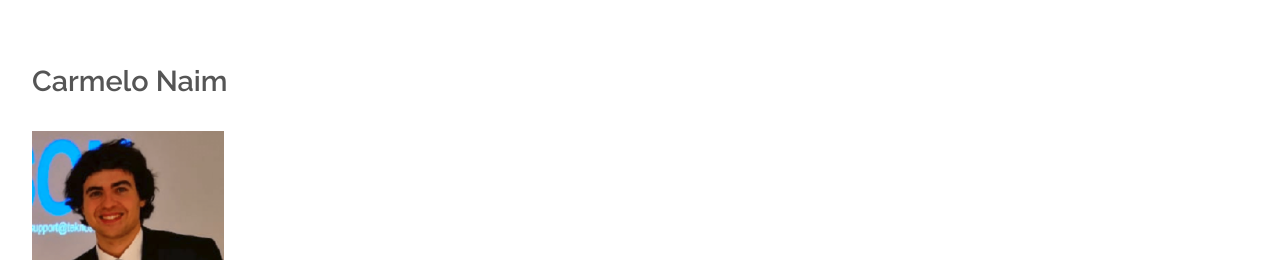
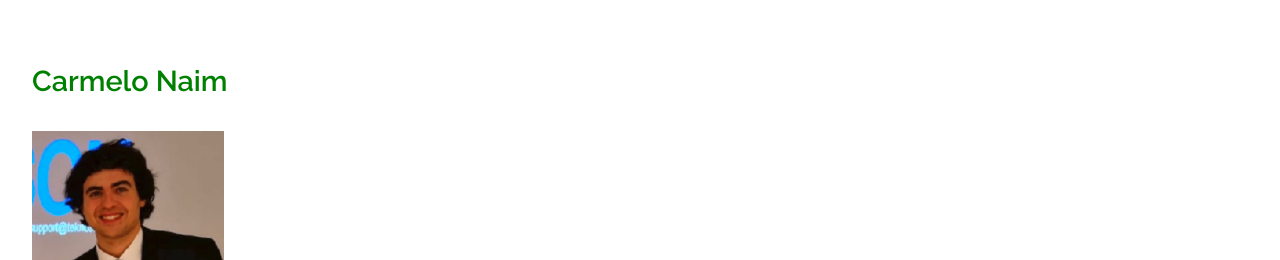
Before and after one commit to old-jekyll-templates/Horizons-Jekyll-Theme, a Jekyll site: the page built from members/carmelo_naim.html, in a window 1280 px wide. Shown: the part 188-448 px from the top of the page. Built offline with Jekyll 4.4.1, drawn with Linux system fonts in a browser that asks for light colours.

Commit message:
Update carmelo_naim.html

```diff
--- a/members/carmelo_naim.html
+++ b/members/carmelo_naim.html
@@ -31,7 +31,7 @@ layout: main
 				<div id="content" class="9u skel-cell-important">
 					<section>
 						<header class="major">
-		 			          <h2>Carmelo Naim</h2>
+		 			         <h2><font color="green">Carmelo Naim</font></h2>
                          </header>
 	    <a href="#" class="image feature"><img src="{{ site.baseurl }}/members/photos/carmelo.png" alt="" style="width: 15vw; min-width: 60px;" /></a>
 	    <p>Contact: carmelonaim94@gmail.com</p>
```
